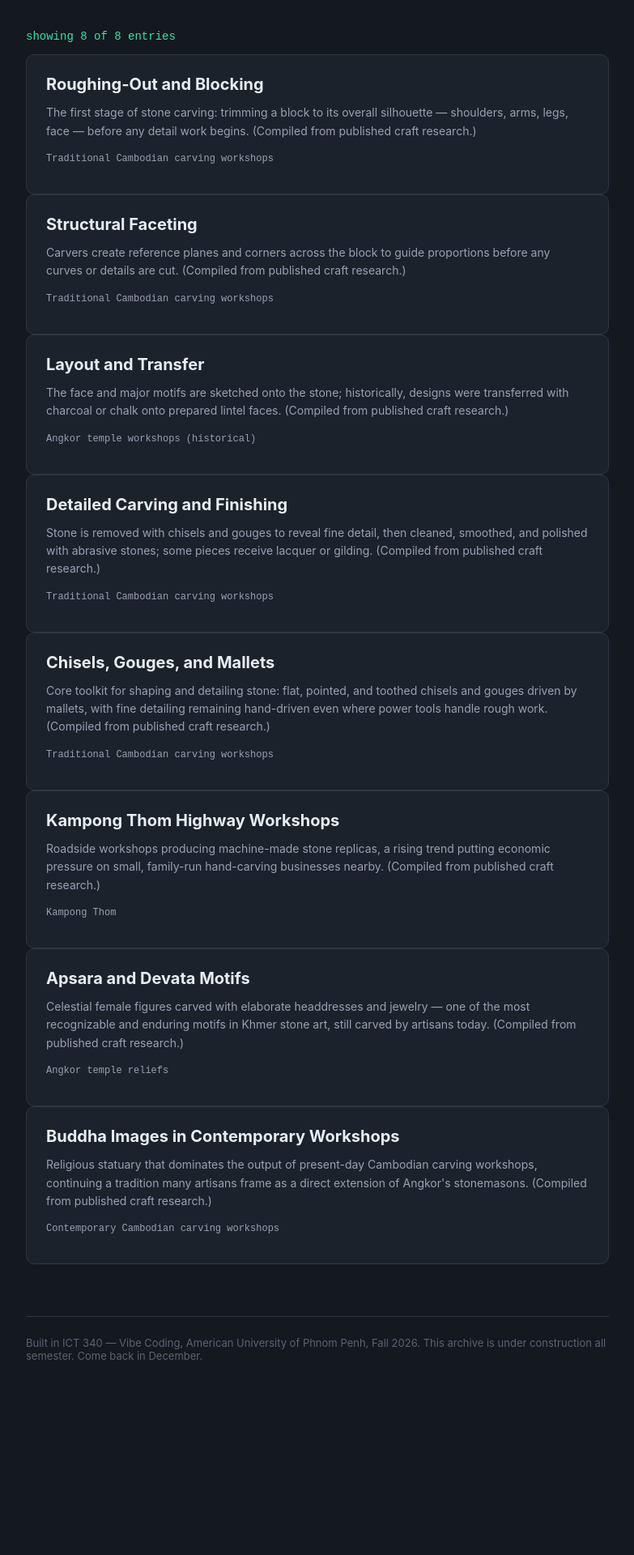
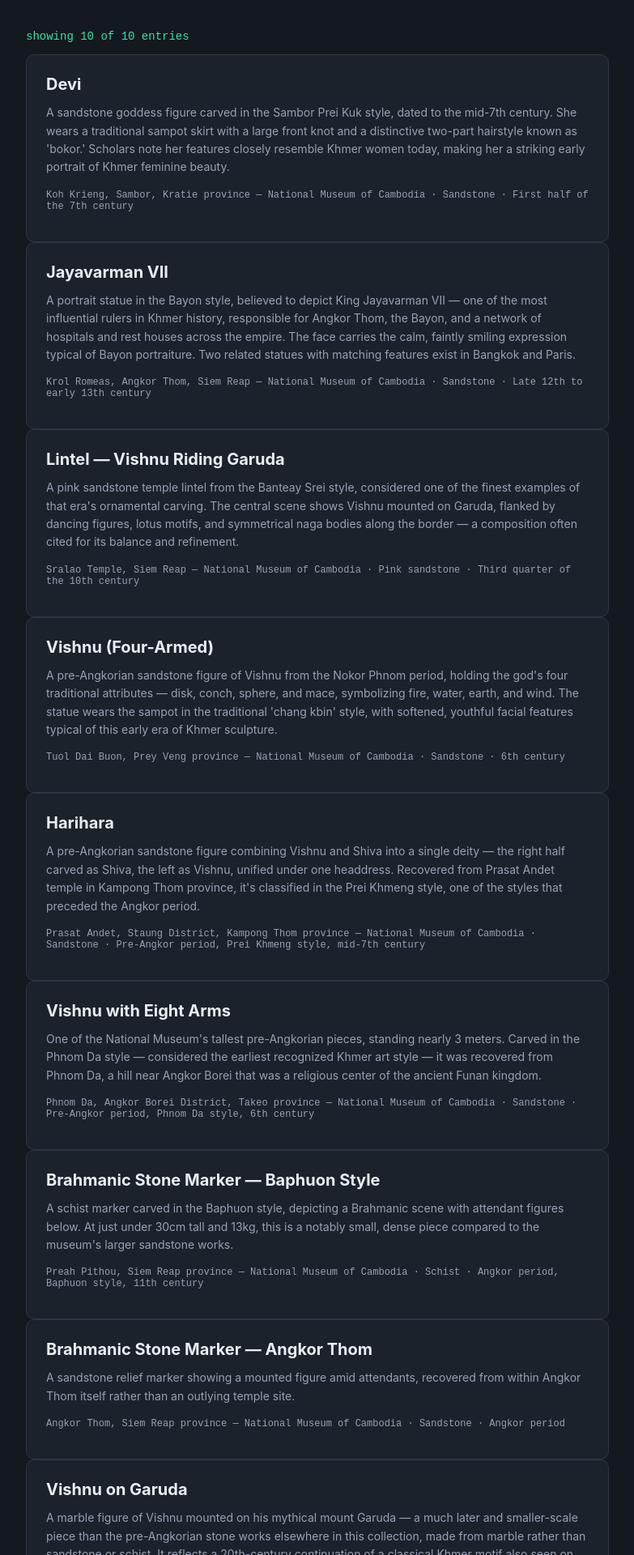
Before and after one commit to bun-tha/khmer-sculture-archive, a Next.js app: page / in a window 1280 px wide. Shown: the part 680-2600 px from the top of the page at 81% size, without its empty margins (248-1031 px from the left). Before the commit the page ends 2442 px from the top, so only its background shows below. Built offline with nearby package versions, Linux system fonts and the light colour scheme.

Commit message:
sprint 1: finalize museum catalog entries with corrected details [AI-assisted]

```diff
--- a/collection.config.js
+++ b/collection.config.js
@@ -17,7 +17,7 @@ const collection = {
   curator: "Buntha Soth",
 
   // Where does your knowledge come from? A person, a place, a community.
-  source: "Published craft research on Cambodian stone carving, with museum fieldwork to follow",
+  source: "National Museum of Cambodia and Kompong Thom Provincial Museum catalog records",
 };
 
 export default collection;
--- a/data/entries.js
+++ b/data/entries.js
@@ -1,50 +1,100 @@
 export const entries = [
   {
     id: "1",
-    title: "Roughing-Out and Blocking",
-    description: "The first stage of stone carving: trimming a block to its overall silhouette — shoulders, arms, legs, face — before any detail work begins. (Compiled from published craft research.)",
-    location: "Traditional Cambodian carving workshops",
+    title: "Devi",
+    titleKhmer: "ទេវី",
+    description: "A sandstone goddess figure carved in the Sambor Prei Kuk style, dated to the mid-7th century. She wears a traditional sampot skirt with a large front knot and a distinctive two-part hairstyle known as 'bokor.' Scholars note her features closely resemble Khmer women today, making her a striking early portrait of Khmer feminine beauty.",
+    material: "Sandstone",
+    era: "First half of the 7th century",
+    location: "Koh Krieng, Sambor, Kratie province — National Museum of Cambodia",
+    inventoryNo: "Ka.1621",
   },
   {
     id: "2",
-    title: "Structural Faceting",
-    description: "Carvers create reference planes and corners across the block to guide proportions before any curves or details are cut. (Compiled from published craft research.)",
-    location: "Traditional Cambodian carving workshops",
+    title: "Jayavarman VII",
+    titleKhmer: "ព្រះបាទជ័យវរ្ម័នទី៧",
+    description: "A portrait statue in the Bayon style, believed to depict King Jayavarman VII — one of the most influential rulers in Khmer history, responsible for Angkor Thom, the Bayon, and a network of hospitals and rest houses across the empire. The face carries the calm, faintly smiling expression typical of Bayon portraiture. Two related statues with matching features exist in Bangkok and Paris.",
+    material: "Sandstone",
+    era: "Late 12th to early 13th century",
+    location: "Krol Romeas, Angkor Thom, Siem Reap — National Museum of Cambodia",
+    inventoryNo: "Ka.1703",
   },
   {
     id: "3",
-    title: "Layout and Transfer",
-    description: "The face and major motifs are sketched onto the stone; historically, designs were transferred with charcoal or chalk onto prepared lintel faces. (Compiled from published craft research.)",
-    location: "Angkor temple workshops (historical)",
+    title: "Lintel — Vishnu Riding Garuda",
+    titleKhmer: "ធ្នឹមទ្វារ (ព្រះវិស្ណុជិះគ្រុឌ)",
+    description: "A pink sandstone temple lintel from the Banteay Srei style, considered one of the finest examples of that era's ornamental carving. The central scene shows Vishnu mounted on Garuda, flanked by dancing figures, lotus motifs, and symmetrical naga bodies along the border — a composition often cited for its balance and refinement.",
+    material: "Pink sandstone",
+    era: "Third quarter of the 10th century",
+    location: "Sralao Temple, Siem Reap — National Museum of Cambodia",
+    inventoryNo: "Ka.1819",
   },
   {
     id: "4",
-    title: "Detailed Carving and Finishing",
-    description: "Stone is removed with chisels and gouges to reveal fine detail, then cleaned, smoothed, and polished with abrasive stones; some pieces receive lacquer or gilding. (Compiled from published craft research.)",
-    location: "Traditional Cambodian carving workshops",
+    title: "Vishnu (Four-Armed)",
+    titleKhmer: "ព្រះវិស្ណុចតុព្ភុជ",
+    description: "A pre-Angkorian sandstone figure of Vishnu from the Nokor Phnom period, holding the god's four traditional attributes — disk, conch, sphere, and mace, symbolizing fire, water, earth, and wind. The statue wears the sampot in the traditional 'chang kbin' style, with softened, youthful facial features typical of this early era of Khmer sculpture.",
+    material: "Sandstone",
+    era: "6th century",
+    location: "Tuol Dai Buon, Prey Veng province — National Museum of Cambodia",
+    inventoryNo: "Ka.1597",
   },
   {
     id: "5",
-    title: "Chisels, Gouges, and Mallets",
-    description: "Core toolkit for shaping and detailing stone: flat, pointed, and toothed chisels and gouges driven by mallets, with fine detailing remaining hand-driven even where power tools handle rough work. (Compiled from published craft research.)",
-    location: "Traditional Cambodian carving workshops",
+    title: "Harihara",
+    titleKhmer: "ហរិហរៈ",
+    description: "A pre-Angkorian sandstone figure combining Vishnu and Shiva into a single deity — the right half carved as Shiva, the left as Vishnu, unified under one headdress. Recovered from Prasat Andet temple in Kampong Thom province, it's classified in the Prei Khmeng style, one of the styles that preceded the Angkor period.",
+    material: "Sandstone",
+    era: "Pre-Angkor period, Prei Khmeng style, mid-7th century",
+    location: "Prasat Andet, Staung District, Kampong Thom province — National Museum of Cambodia",
+    inventoryNo: "Ka.1635",
   },
   {
     id: "6",
-    title: "Kampong Thom Highway Workshops",
-    description: "Roadside workshops producing machine-made stone replicas, a rising trend putting economic pressure on small, family-run hand-carving businesses nearby. (Compiled from published craft research.)",
-    location: "Kampong Thom",
+    title: "Vishnu with Eight Arms",
+    titleKhmer: "ព្រះវិស្ណុប្រាំបីដៃ",
+    description: "One of the National Museum's tallest pre-Angkorian pieces, standing nearly 3 meters. Carved in the Phnom Da style — considered the earliest recognized Khmer art style — it was recovered from Phnom Da, a hill near Angkor Borei that was a religious center of the ancient Funan kingdom.",
+    material: "Sandstone",
+    era: "Pre-Angkor period, Phnom Da style, 6th century",
+    location: "Phnom Da, Angkor Borei District, Takeo province — National Museum of Cambodia",
+    inventoryNo: "Ka.1639",
   },
   {
     id: "7",
-    title: "Apsara and Devata Motifs",
-    description: "Celestial female figures carved with elaborate headdresses and jewelry — one of the most recognizable and enduring motifs in Khmer stone art, still carved by artisans today. (Compiled from published craft research.)",
-    location: "Angkor temple reliefs",
+    title: "Brahmanic Stone Marker — Baphuon Style",
+    description: "A schist marker carved in the Baphuon style, depicting a Brahmanic scene with attendant figures below. At just under 30cm tall and 13kg, this is a notably small, dense piece compared to the museum's larger sandstone works.",
+    material: "Schist",
+    era: "Angkor period, Baphuon style, 11th century",
+    location: "Preah Pithou, Siem Reap province — National Museum of Cambodia",
+    inventoryNo: "Ka.1687",
   },
   {
     id: "8",
-    title: "Buddha Images in Contemporary Workshops",
-    description: "Religious statuary that dominates the output of present-day Cambodian carving workshops, continuing a tradition many artisans frame as a direct extension of Angkor's stonemasons. (Compiled from published craft research.)",
-    location: "Contemporary Cambodian carving workshops",
+    title: "Brahmanic Stone Marker — Angkor Thom",
+    description: "A sandstone relief marker showing a mounted figure amid attendants, recovered from within Angkor Thom itself rather than an outlying temple site.",
+    material: "Sandstone",
+    era: "Angkor period",
+    location: "Angkor Thom, Siem Reap province — National Museum of Cambodia",
+    inventoryNo: "Ka.1751",
+  },
+  {
+    id: "9",
+    title: "Vishnu on Garuda",
+    titleKhmer: "ព្រះវិស្ណុជិះគ្រុឌ",
+    description: "A marble figure of Vishnu mounted on his mythical mount Garuda — a much later and smaller-scale piece than the pre-Angkorian stone works elsewhere in this collection, made from marble rather than sandstone or schist. It reflects a 20th-century continuation of a classical Khmer motif also seen on the Banteay Srei lintel earlier in this archive.",
+    material: "Marble",
+    era: "Modern period, 20th century",
+    location: "Wat Hanchey, Kampong Cham province — National Museum of Cambodia",
+    inventoryNo: "Ka.3162",
+  },
+  {
+    id: "10",
+    title: "Sacred Deposit Stone",
+    titleKhmer: "ថ្មបញ្ចុះព្រះទីបូជា",
+    description: "A small sandstone deposit stone from the Sambor Prei Kuk style, used in temple foundation rituals during the pre-Angkorian period. Unlike most entries here, this piece is held at a provincial museum rather than the National Museum in Phnom Penh.",
+    material: "Sandstone",
+    era: "Pre-Angkor period, Sambor Prei Kuk style, 7th century",
+    location: "Sambor Prei Kuk, Kampong Thom province — Kompong Thom Provincial Museum",
+    inventoryNo: "MKGT.10",
   },
 ];
```
